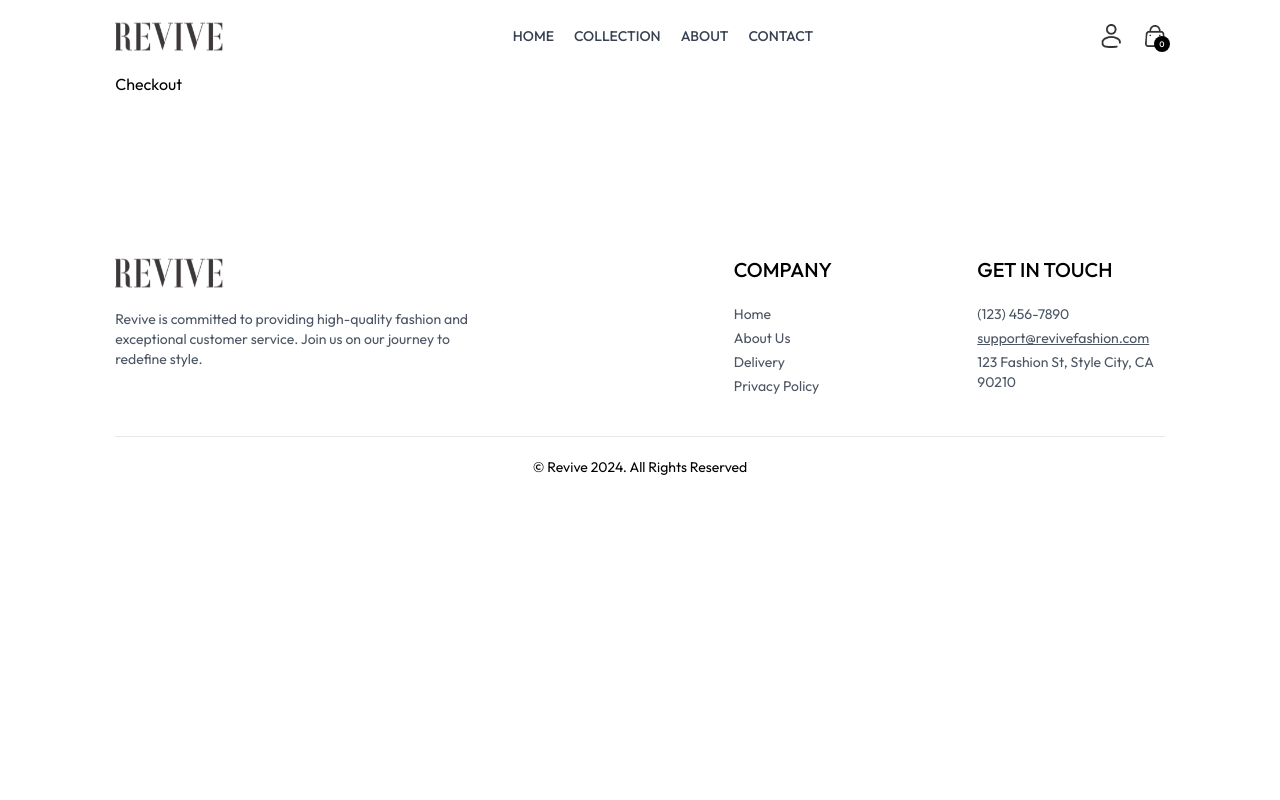
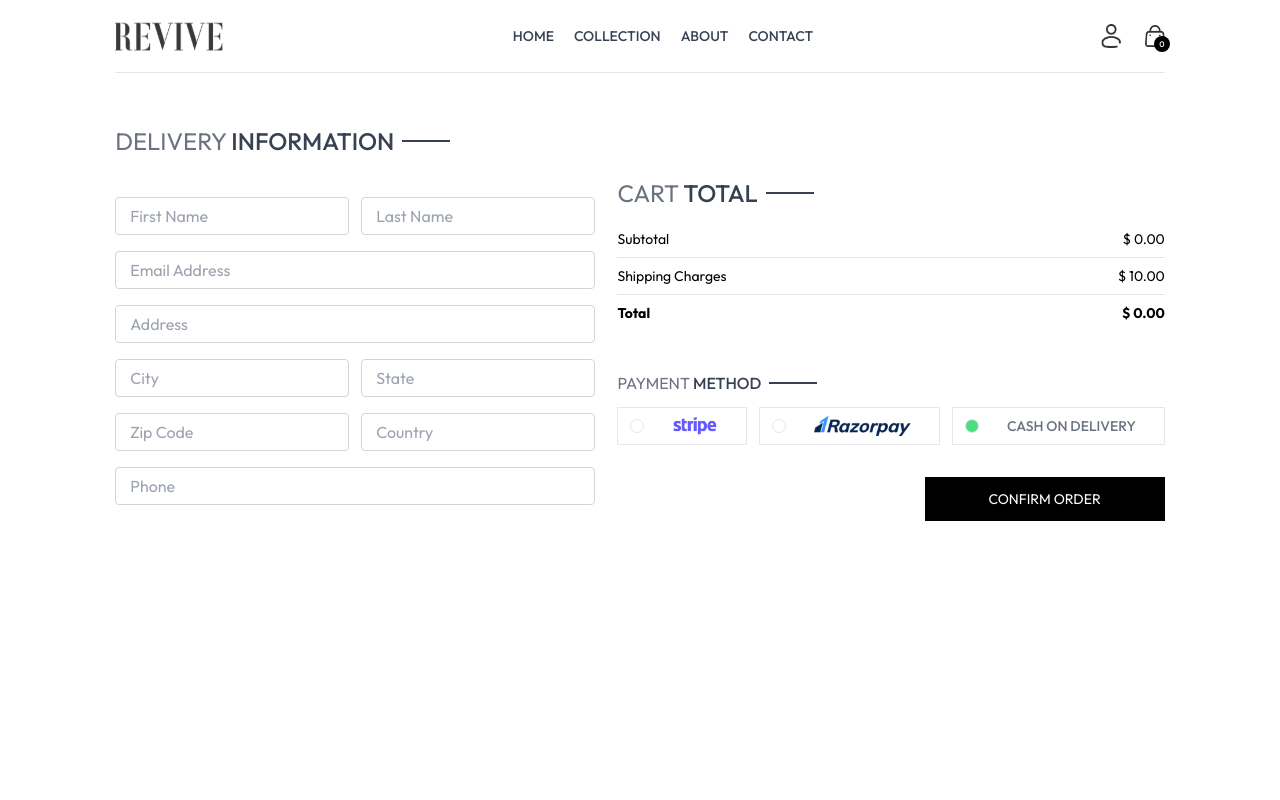
Before and after one commit to andrewmartinn/ecommerce-store-mern, a React (Vite) app in the folder client/: page /checkout in a window 1280 px wide. Shown: the top 800 px of the page. Built offline with nearby package versions, Linux system fonts and the light colour scheme.

Commit message:
feat: created checkout page

```diff
--- a/client/src/pages/Checkout.tsx
+++ b/client/src/pages/Checkout.tsx
@@ -1,5 +1,145 @@
+import { useState } from "react";
+import { assets } from "../assets/ui-assets/data";
+import CartTotal from "../components/CartTotal";
+import SectionHeader from "../components/SectionHeader";
+import { useNavigate } from "react-router-dom";
+
+interface PaymentOptionProps {
+  logo?: string;
+  label?: string;
+  method: string;
+  isSelected: boolean;
+  onSelect: () => void;
+}
+
+const PaymentOption: React.FC<PaymentOptionProps> = ({
+  logo,
+  label,
+  method,
+  isSelected,
+  onSelect,
+}) => {
+  return (
+    <button
+      className="flex cursor-pointer items-center gap-3 border p-2 px-3"
+      onClick={onSelect}
+    >
+      <p
+        className={`h-3.5 min-w-3.5 rounded-full border ${isSelected ? "bg-green-400" : ""}`}
+      ></p>
+      {logo ? (
+        <img src={logo} alt={`${method} logo`} className="mx-4 h-5" />
+      ) : (
+        <p className="mx-4 text-sm font-medium uppercase text-gray-500">
+          {label}
+        </p>
+      )}
+    </button>
+  );
+};
+
 const Checkout: React.FC = () => {
-  return <div>Checkout</div>;
+  const naviagte = useNavigate();
+  const [selectedPaymentMethod, setSelectedPaymentMethod] = useState("cod");
+
+  return (
+    <section className="flex min-h-[80dvh] flex-col justify-between gap-4 border-t pt-5 sm:flex-row sm:pt-10">
+      {/* delivery address form */}
+      <div className="flex w-full flex-col gap-4 sm:max-w-[480px]">
+        <div className="my-3 text-xl sm:text-2xl">
+          <SectionHeader primaryTitle="Delivery" accentTitle="Information" />
+        </div>
+        <div className="flex gap-3">
+          <input
+            type="text"
+            placeholder="First Name"
+            className="w-full rounded border border-gray-300 px-3.5 py-1.5"
+          />
+          <input
+            type="text"
+            placeholder="Last Name"
+            className="w-full rounded border border-gray-300 px-3.5 py-1.5"
+          />
+        </div>
+        <input
+          type="email"
+          placeholder="Email Address"
+          className="w-full rounded border border-gray-300 px-3.5 py-1.5"
+        />
+        <input
+          type="text"
+          placeholder="Address"
+          className="w-full rounded border border-gray-300 px-3.5 py-1.5"
+        />
+        <div className="flex gap-3">
+          <input
+            type="text"
+            placeholder="City"
+            className="w-full rounded border border-gray-300 px-3.5 py-1.5"
+          />
+          <input
+            type="text"
+            placeholder="State"
+            className="w-full rounded border border-gray-300 px-3.5 py-1.5"
+          />
+        </div>
+        <div className="flex gap-3">
+          <input
+            type="number"
+            placeholder="Zip Code"
+            className="w-full rounded border border-gray-300 px-3.5 py-1.5"
+          />
+          <input
+            type="text"
+            placeholder="Country"
+            className="w-full rounded border border-gray-300 px-3.5 py-1.5"
+          />
+        </div>
+        <input
+          type="number"
+          placeholder="Phone"
+          className="w-full rounded border border-gray-300 px-3.5 py-1.5"
+        />
+      </div>
+      {/* cart total & payment method selection */}
+      <div className="mt-8">
+        <div className="mt-8 min-w-80">
+          <CartTotal />
+        </div>
+        <div className="mt-12">
+          <SectionHeader primaryTitle="Payment" accentTitle="Method" />
+          <div className="flex flex-col gap-3 lg:flex-row">
+            <PaymentOption
+              method="stripe"
+              logo={assets.stripe_logo}
+              isSelected={selectedPaymentMethod === "stripe"}
+              onSelect={() => setSelectedPaymentMethod("stripe")}
+            />
+            <PaymentOption
+              method="razorpay"
+              logo={assets.razorpay_logo}
+              isSelected={selectedPaymentMethod === "razorpay"}
+              onSelect={() => setSelectedPaymentMethod("razorpay")}
+            />
+            <PaymentOption
+              method="cod"
+              label="Cash On Delivery"
+              isSelected={selectedPaymentMethod === "cod"}
+              onSelect={() => setSelectedPaymentMethod("cod")}
+            />
+          </div>
+          <div className="mt-8 w-full text-end">
+            <button
+              onClick={() => naviagte("/orders")}
+              className="bg-black px-16 py-3 text-sm uppercase text-white"
+            >
+              Confirm Order
+            </button>
+          </div>
+        </div>
+      </div>
+    </section>
+  );
 };
 
 export default Checkout;
```
